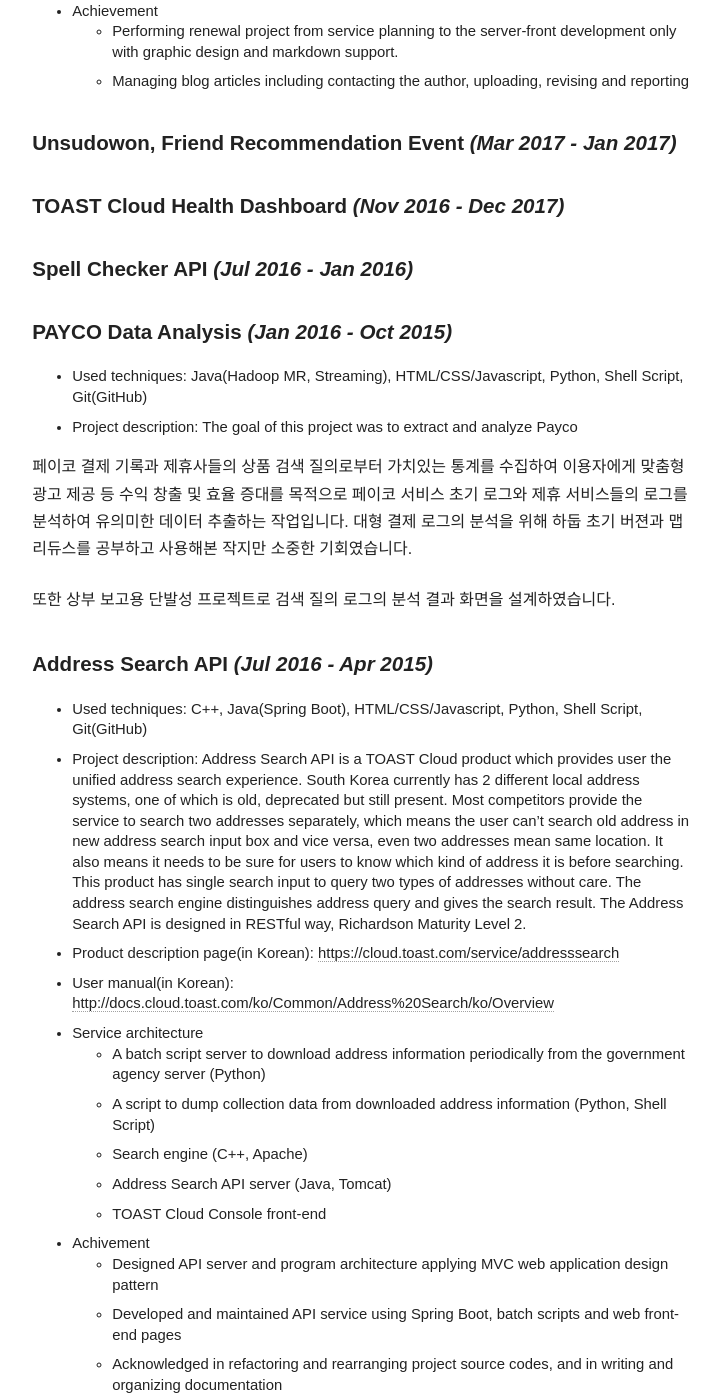
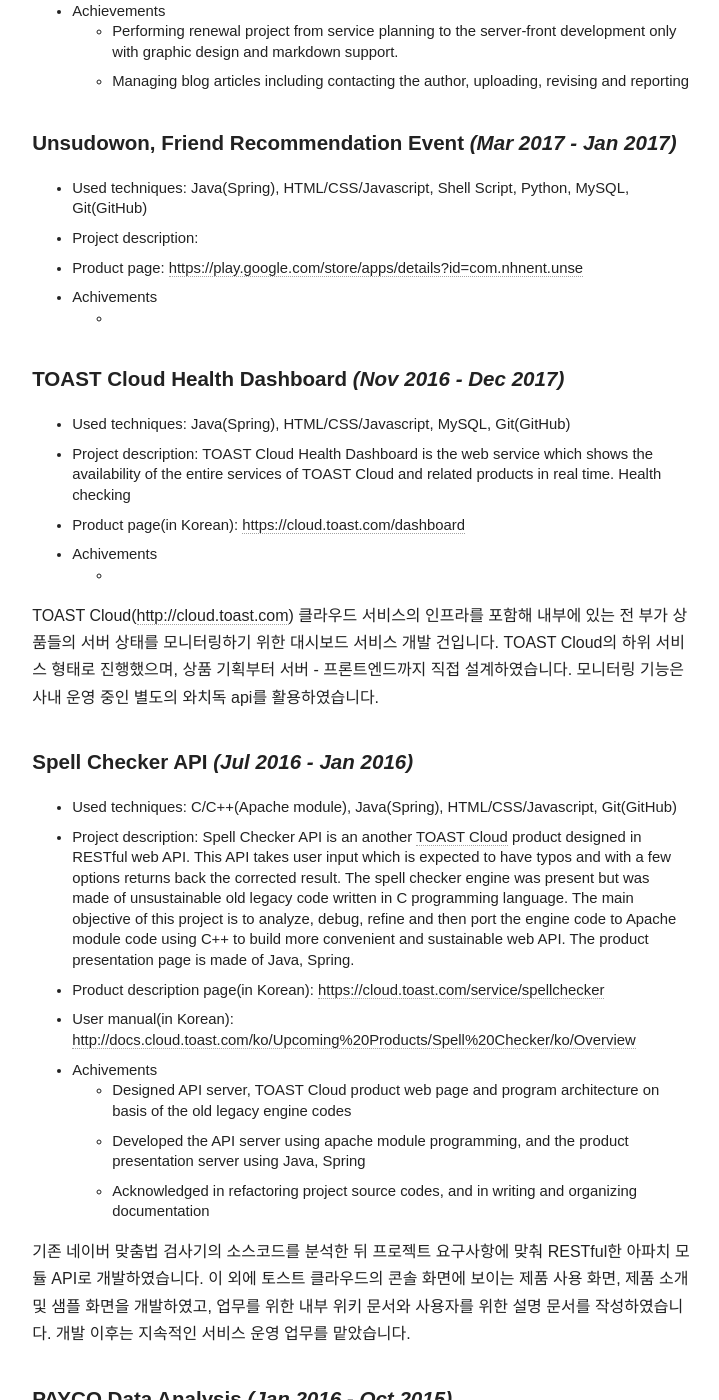
Before and after one commit to djkeh/djkeh.github.io, a Jekyll site: the page built from resume/index.md, in a window 1280 px wide and 1400 px high, scrolled down 1621 px. Shown: the whole window, without its empty margins (279-998 px from the left). Built offline with Jekyll 4.4.1, drawn with Linux system fonts in a browser that asks for light colours; nearby versions of some CDN libraries; some of the changed text lies outside the part shown.

Commit message:
Update resume kor, eng)

```diff
--- a/resume/index.md
+++ b/resume/index.md
@@ -34,30 +34,54 @@
 * Used techniques: Java(Spring Boot), HTML/CSS/Javascript, MySQL, Git(GitHub)
 * Project description: TOAST Meetup is the technical blog run by NHN Entertainment. Its goal is to share valuable information and programming trends to public and thereby drag other programmers' attention to the brand TOAST and to the related products.
   * [http://meetup.toast.com](http://meetup.toast.com)
-* Achievement
+* Achievements
   * Performing renewal project from service planning to the server-front development only with graphic design and markdown support.
   * Managing blog articles including contacting the author, uploading, revising and reporting
 
 #### Unsudowon, Friend Recommendation Event *(Mar 2017 - Jan 2017)*
 
+* Used techniques: Java(Spring), HTML/CSS/Javascript, Shell Script, Python, MySQL, Git(GitHub)
+* Project description:
+* Product page: [https://play.google.com/store/apps/details?id=com.nhnent.unse](https://play.google.com/store/apps/details?id=com.nhnent.unse)
+* Achivements
+  *
+
 #### TOAST Cloud Health Dashboard *(Nov 2016 - Dec 2017)*
 
+* Used techniques: Java(Spring), HTML/CSS/Javascript, MySQL, Git(GitHub)
+* Project description: TOAST Cloud Health Dashboard is the web service which shows the availability of the entire services of TOAST Cloud and related products in real time. Health checking
+* Product page(in Korean): [https://cloud.toast.com/dashboard](https://cloud.toast.com/dashboard)
+* Achivements
+  *
+
+TOAST Cloud([http://cloud.toast.com](http://cloud.toast.com)) 클라우드 서비스의 인프라를 포함해 내부에 있는 전 부가 상품들의 서버 상태를 모니터링하기 위한 대시보드 서비스 개발 건입니다. TOAST Cloud의 하위 서비스 형태로 진행했으며, 상품 기획부터 서버 - 프론트엔드까지 직접 설계하였습니다. 모니터링 기능은 사내 운영 중인 별도의 와치독 api를 활용하였습니다.
+
 #### Spell Checker API *(Jul 2016 - Jan 2016)*
+
+* Used techniques: C/C++(Apache module), Java(Spring), HTML/CSS/Javascript, Git(GitHub)
+* Project description: Spell Checker API is an another [TOAST Cloud](https://cloud.toast.com) product designed in RESTful web API. This API takes user input which is expected to have typos and with a few options returns back the corrected result. The spell checker engine was present but was made of unsustainable old legacy code written in C programming language. The main objective of this project is to analyze, debug, refine and then port the engine code to Apache module code using C++ to build more convenient and sustainable web API. The product presentation page is made of Java, Spring.
+* Product description page(in Korean): [https://cloud.toast.com/service/spellchecker](https://cloud.toast.com/service/spellchecker)
+* User manual(in Korean): [http://docs.cloud.toast.com/ko/Upcoming%20Products/Spell%20Checker/ko/Overview](http://docs.cloud.toast.com/ko/Upcoming%20Products/Spell%20Checker/ko/Overview)
+* Achivements
+  * Designed API server, TOAST Cloud product web page and program architecture on basis of the old legacy engine codes
+  * Developed the API server using apache module programming, and the product presentation server using Java, Spring
+  * Acknowledged in refactoring project source codes, and in writing and organizing documentation
+
+기존 네이버 맞춤법 검사기의 소스코드를 분석한 뒤 프로젝트 요구사항에 맞춰 RESTful한 아파치 모듈 API로 개발하였습니다. 이 외에 토스트 클라우드의 콘솔 화면에 보이는 제품 사용 화면, 제품 소개 및 샘플 화면을 개발하였고, 업무를 위한 내부 위키 문서와 사용자를 위한 설명 문서를 작성하였습니다. 개발 이후는 지속적인 서비스 운영 업무를 맡았습니다.
 
 #### PAYCO Data Analysis *(Jan 2016 - Oct 2015)*
 
 * Used techniques: Java(Hadoop MR, Streaming), HTML/CSS/Javascript, Python, Shell Script, Git(GitHub)
-* Project description: The goal of this project was to extract and analyze Payco
-
-페이코 결제 기록과 제휴사들의 상품 검색 질의로부터 가치있는 통계를 수집하여 이용자에게 맞춤형 광고 제공 등 수익 창출 및 효율 증대를 목적으로 페이코 서비스 초기 로그와 제휴 서비스들의 로그를 분석하여 유의미한 데이터 추출하는 작업입니다. 대형 결제 로그의 분석을 위해 하둡 초기 버젼과 맵리듀스를 공부하고 사용해본 작지만 소중한 기회였습니다.
-
-또한 상부 보고용 단발성 프로젝트로 검색 질의 로그의 분석 결과 화면을 설계하였습니다.
+* Project description: The goal of this project is to collect and analyze [Payco](https://play.google.com/store/apps/details?id=com.nhnent.payapp) user payment log and product search query log to gain valuable information and provide personalized ads to the customer.
+* Achivements
+  * Utilized Hadoop cluster system and developed MR programs to analyze about 6 months of payment logs from millions of users.
+  * Developed a webpage to report summerized and visualized data
 
 #### Address Search API *(Jul 2016 - Apr 2015)*
 
 * Used techniques: C++, Java(Spring Boot), HTML/CSS/Javascript, Python, Shell Script, Git(GitHub)
-* Project description: Address Search API is a TOAST Cloud product which provides user the unified address search experience. South Korea currently has 2 different local address systems, one of which is old, deprecated but still present. Most competitors provide the service to search two addresses separately, which means the user can't search old address in new address search input box and vice versa, even two addresses mean same location. It also means it needs to be sure for users to know which kind of address it is before searching. This product has single search input to query two types of addresses without care. The address search engine distinguishes address query and gives the search result. The Address Search API is designed in RESTful way, Richardson Maturity Level 2.
-* Product description page(in Korean): [https://cloud.toast.com/service/addresssearch](https://cloud.toast.com/service/addresssearch)
+* Project description: Address Search API is a [TOAST Cloud](https://cloud.toast.com) product which provides user the unified address search experience. South Korea currently has 2 different local address systems, one of which is old, deprecated but still present. Most competitors provide the service to search two addresses separately, which means the user can't search old address in new address search input box and vice versa, even two addresses mean same location. It also means it needs to be sure for users to know which kind of address it is before searching. This product has single search input to query two types of addresses without care. The address search engine distinguishes address query and gives the search result. The Address Search API is designed in RESTful way, Richardson Maturity Level 2.
+* Product description page(in Korean): [[/service/addresssearch](https://cloud.toast.com)](https://cloud.toast.com/service/addresssearch)
 * User manual(in Korean): [http://docs.cloud.toast.com/ko/Common/Address%20Search/ko/Overview](http://docs.cloud.toast.com/ko/Common/Address%20Search/ko/Overview)
 * Service architecture
   * A batch script server to download address information periodically from the government agency server (Python)
@@ -65,7 +89,7 @@
   * Search engine (C++, Apache)
   * Address Search API server (Java, Tomcat)
   * TOAST Cloud Console front-end
-* Achivement
+* Achivements
   * Designed API server and program architecture applying MVC web application design pattern
   * Developed and maintained API service using Spring Boot, batch scripts and web front-end pages
   * Acknowledged in refactoring and rearranging project source codes, and in writing and organizing documentation
@@ -94,7 +118,7 @@
 
 * Developed real-time music composition program based on Web Audio API
 * Assumed composition module development part
-* Demo: [http://youtu.be/dcpifU3yHms](http://youtu.be/dcpifU3yHms)
+* Demo(in Korean): [http://youtu.be/dcpifU3yHms](http://youtu.be/dcpifU3yHms)
 
 ## Concept One Accessories Intern, New York, United States *(Feb 2011 – Jul 2010)*
 
```
Also changed, not shown: resume/ko.md (+2 -2 lines).
